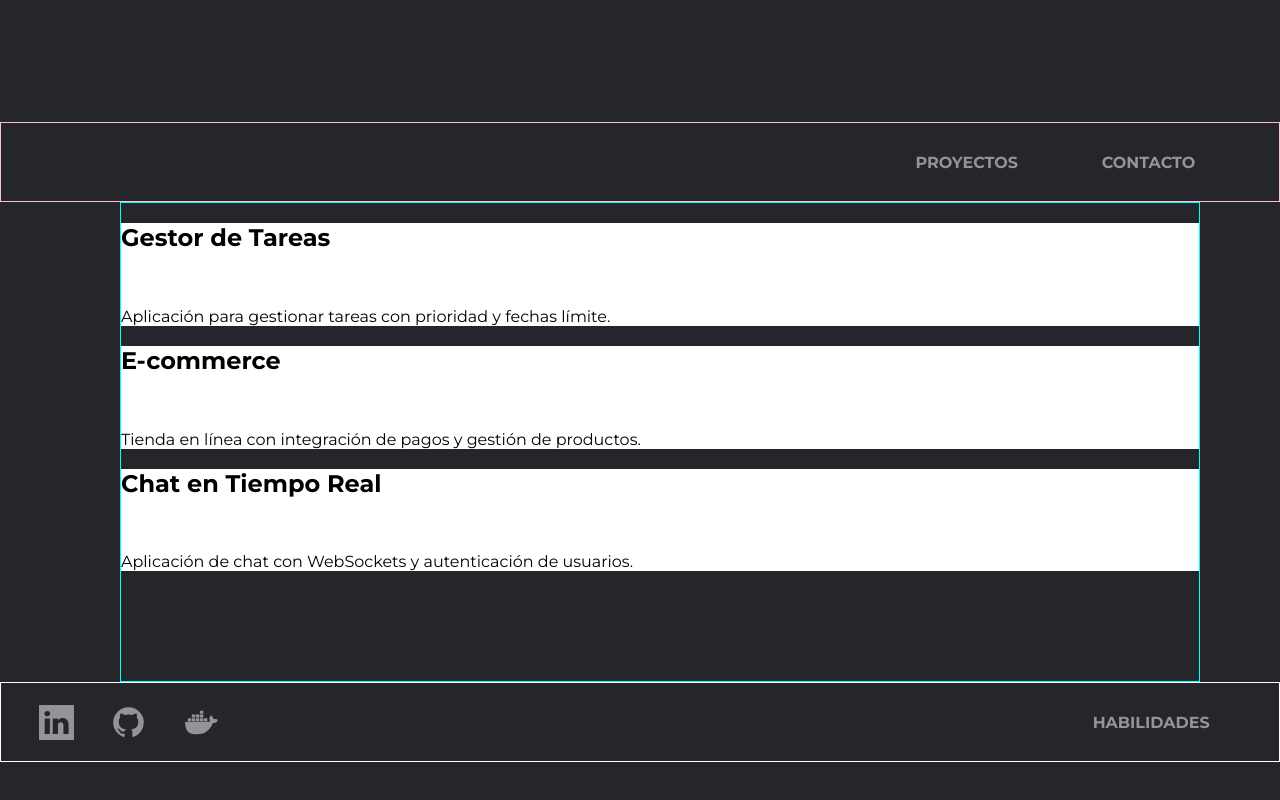
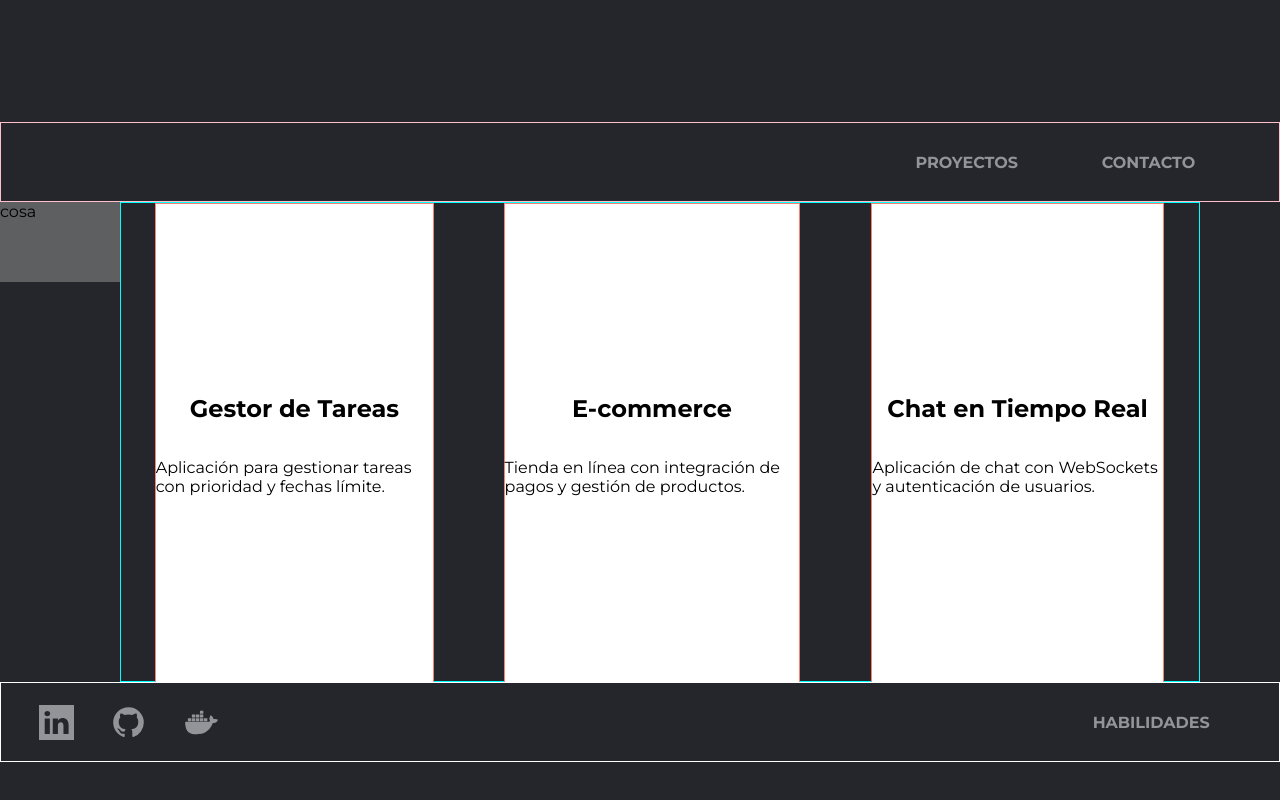
Before and after one commit to GabrielOsOj/portfolio_gabriel, an Angular app: page / in a window 1280 px wide. Shown: the part 678-1478 px from the top of the page. Built offline with nearby package versions, Linux system fonts and the light colour scheme.

Commit message:
feat: armando el carrusel de proyectos

```diff
--- a/src/app/Core/mocks/projects-data.json
+++ b/src/app/Core/mocks/projects-data.json
@@ -30,5 +30,38 @@
         { "name": "MongoDB" }
       ],
       "image": "assets/images/chat-app.png"
+    },
+    {
+      "title": "API de Clima",
+      "description": "Servicio REST para obtener información meteorológica en tiempo real.",
+      "tecnologies": [
+        { "name": "Spring Boot" },
+        { "name": "Java" },
+        { "name": "PostgreSQL" },
+        { "name": "Swagger" }
+      ],
+      "image": "assets/images/weather-api.png"
+    },
+    {
+      "title": "Dashboard de Ventas",
+      "description": "Panel interactivo para visualizar datos de ventas con gráficos.",
+      "tecnologies": [
+        { "name": "React" },
+        { "name": "Chart.js" },
+        { "name": "Node.js" },
+        { "name": "MongoDB" }
+      ],
+      "image": "assets/images/sales-dashboard.png"
+    },
+    {
+      "title": "Blog Personal",
+      "description": "Plataforma de blogging con autenticación y editor de texto enriquecido.",
+      "tecnologies": [
+        { "name": "Next.js" },
+        { "name": "TypeScript" },
+        { "name": "Tailwind CSS" },
+        { "name": "Prisma" }
+      ],
+      "image": "assets/images/blog.png"
     }
   ]
--- a/src/app/Core/services/projects/project-sv.service.ts
+++ b/src/app/Core/services/projects/project-sv.service.ts
@@ -14,7 +14,7 @@ export class ProjectSvService {
   constructor(private http:HttpClient) {}
 
   public getProjectList():Array<ProjectIF>{
-    console.log(projectData);
+
     return projectData;
   }
 
--- a/src/app/Main/second-page/proyect-card/project-card.component.css
+++ b/src/app/Main/second-page/proyect-card/project-card.component.css
@@ -1,6 +1,13 @@
 .project-card{
-    width: 100%;
+    width: 80%;
     height: 100%;
 
     background-color: #fff;
+    border: 1px solid salmon;
+    margin: auto;
+
+    display: flex;
+    flex-direction: column;
+    justify-content: center;
+    align-items: center;
 }
--- a/src/app/Main/second-page/second-page.component.css
+++ b/src/app/Main/second-page/second-page.component.css
@@ -25,8 +25,19 @@
     grid-column: 2/11;
     grid-row: 2/8;
     border: 1px solid cyan;
+
+    display: flex;
+    justify-content: space-around;
+    align-items: center;
 }
 
+.second-page_middle_card-container{
+    height: 100%;
+}
+
+.ttbtn{
+    background-color: var(--colors-color-two);
+}
 
 /* footer */
 .second-page_footer{
--- a/src/app/Main/second-page/second-page.component.html
+++ b/src/app/Main/second-page/second-page.component.html
@@ -2,13 +2,15 @@
     <app-navbar class="second-page_navbar"></app-navbar>
 
     <div class="second-page_middle">
-        @for (project of projectsList; track $index) {
+        @for (project of threeProjects; track $index) {
         <div class="second-page_middle_card-container">
             <project-card [projectData]="project"></project-card>
         </div>
         }
     </div>
-
+    <div class="ttbtn" (click)="tt()">
+        cosa
+    </div>
     <app-footer class="second-page_footer" [nextPage]="nextPage"></app-footer>
 
 </section>
--- a/src/app/Main/second-page/second-page.component.ts
+++ b/src/app/Main/second-page/second-page.component.ts
@@ -15,13 +15,42 @@ import { ProjectIF } from '../../Core/models/project-if';
 export class SecondPageComponent {
 
   nextPage:string = "HABILIDADES";
+  lastIndexCarrousel:number = 0;
+
   projectsList:Array<ProjectIF>;
+  threeProjects:Array<ProjectIF> = new Array();
 
   constructor(private projectSv:ProjectSvService){
     this.projectsList = this.projectSv.getProjectList();
+    this.getThreeElements();
+  }
+
+  public getThreeElements():void{
+
+    let projectList:Array<ProjectIF> = new Array();
+
+    for (let i = this.lastIndexCarrousel; i < 3; i++) {
+
+      projectList.push(this.projectsList[i]);
+
+    }
+
+    this.lastIndexCarrousel+=3;
+    this.threeProjects = projectList;
+  }
+
+  public tt(){
+    this.threeProjects.push(this.projectsList[this.lastIndexCarrousel]);
+    this.threeProjects.shift()
+
+    console.log(this.lastIndexCarrousel);
+    if(this.lastIndexCarrousel == this.projectsList.length-1){
+      this.lastIndexCarrousel = 0;
+      return;
+    }
+
+    this.lastIndexCarrousel++;
 
   }
 
-
-
 }
```
